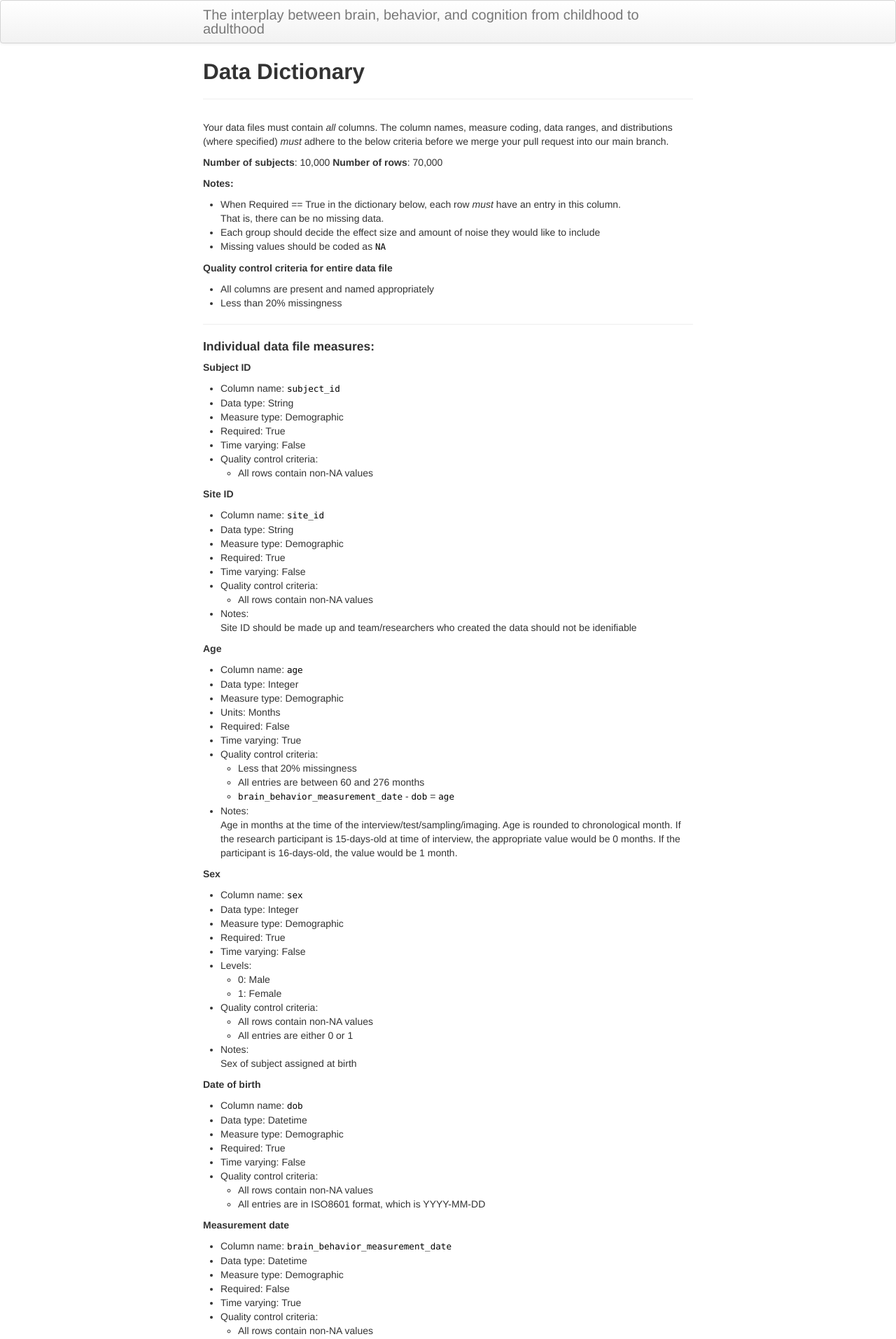
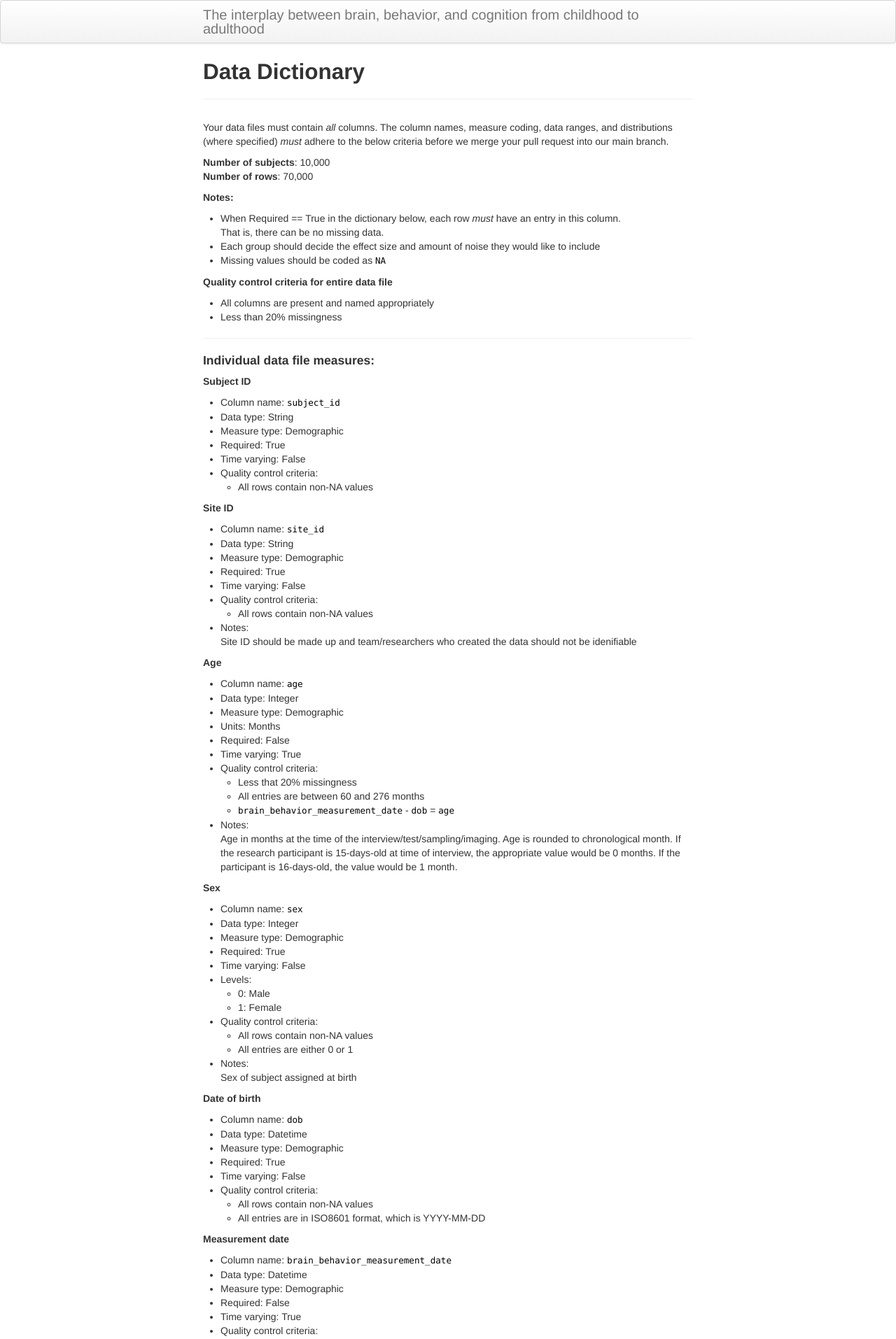
Before and after one commit to SoCoDeN/Simulation, a Jekyll site: the page built from pages/measures.md, in a window 1280 px wide. Shown: the top 1914 px of the page at 70% size. Built offline with Jekyll 4.4.1, drawn with Linux system fonts in a browser that asks for light colours.

```diff
--- a/pages/measures.md
+++ b/pages/measures.md
@@ -7,7 +7,7 @@ description: This is an in depth tutorial for how to submit the data.
 Your data files must contain _all_ columns.
 The column names, measure coding, data ranges, and distributions (where specified) _must_ adhere to the below criteria before we merge your pull request into our main branch.
 
-**Number of subjects**: 10,000
+**Number of subjects**: 10,000\
 **Number of rows**: 70,000
 
 **Notes:**
```
